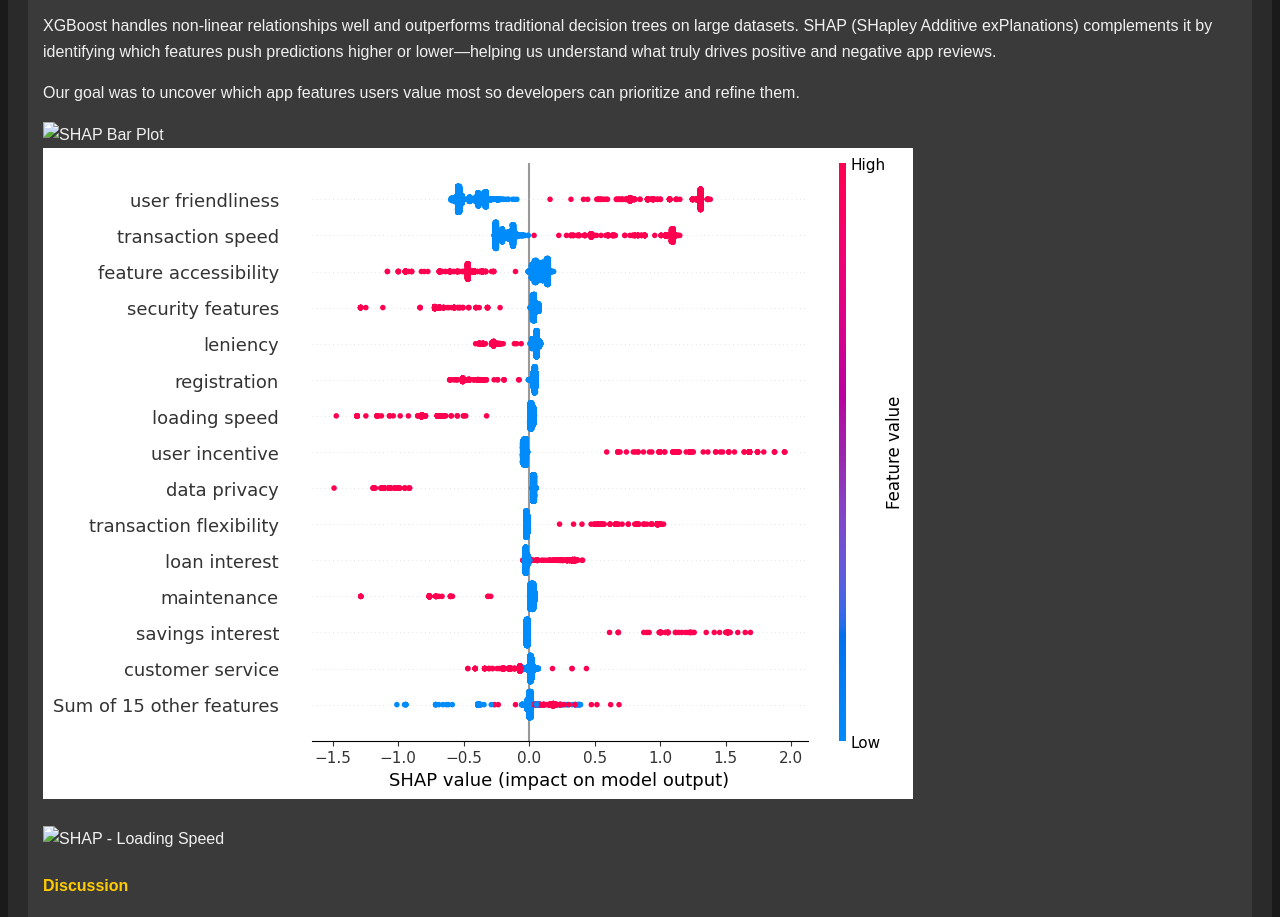
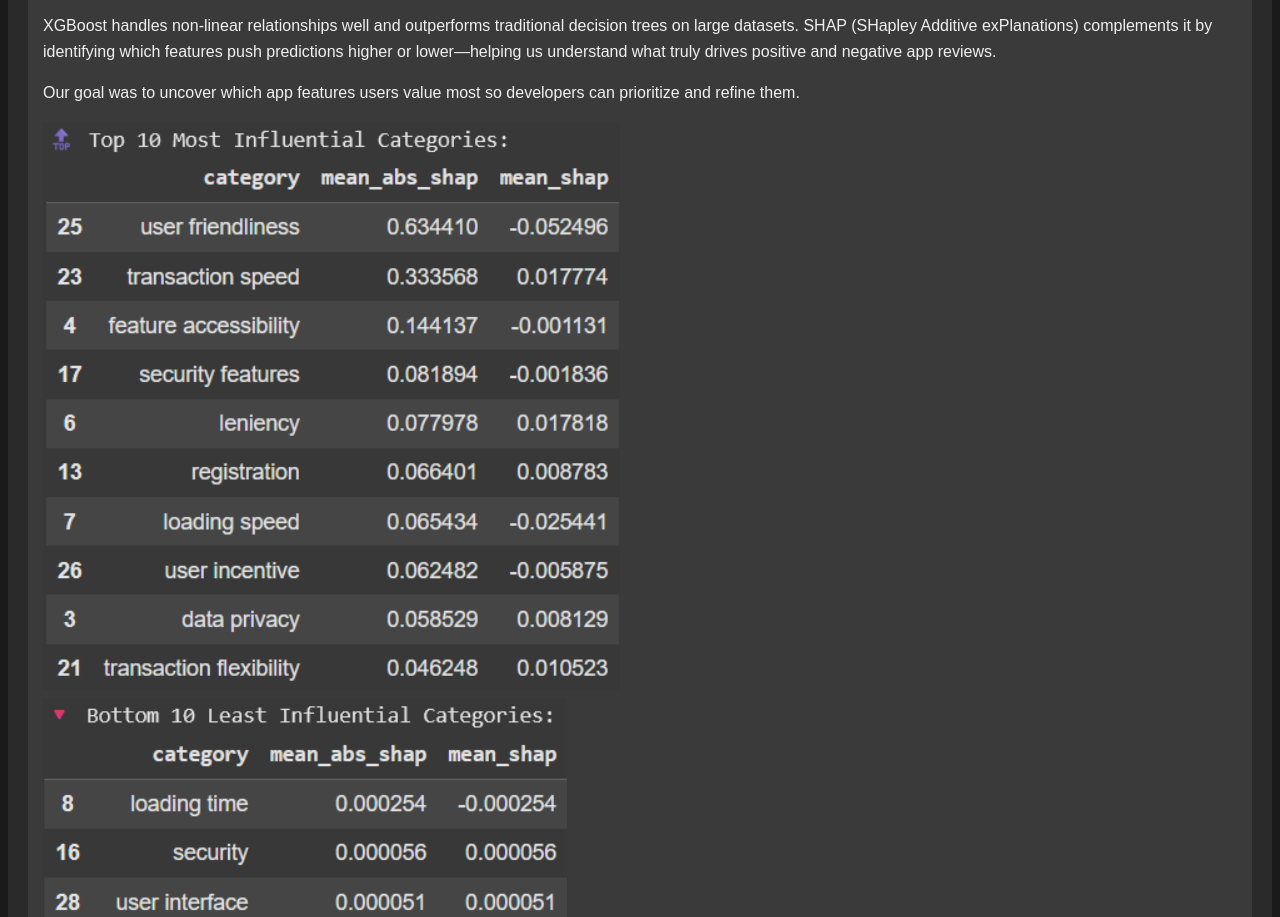
Before and after one commit to BrentMora/Financier, a plain HTML site: page index.html in a window 1280 px wide. Shown: the part 3613-4530 px from the top of the page. Drawn offline with Linux system fonts and the light colour scheme; files that its build step writes are made by us from their sources.

Commit message:
Update index.html

```diff
--- a/index.html
+++ b/index.html
@@ -181,15 +181,15 @@
                         <!-- SHAP Images -->
                         <div class="row">
                             <div class="col-6">
-                                <img src="path/to/shap-barplot.jpg" alt="SHAP Bar Plot" class="image fit" />
+                                <img src="img1.png" alt="class1" class="image fit" />
                             </div>
                             <div class="col-6">
-                                <img src="plot.png" alt="SHAP Beeswarm Plot"/>
+                                <img src="img2.png" alt="class2" class="image fit"/>
                             </div>
                         </div>
                         <div class="row" style="margin-top: 20px;">
                             <div class="col-12">
-                                <img src="path/to/shap-loading.jpg" alt="SHAP - Loading Speed" class="image fit" />
+                                <img src="plot.png" alt="SHAP - Loading Speed" class="image fit" />
                             </div>
                         </div>
 
```
